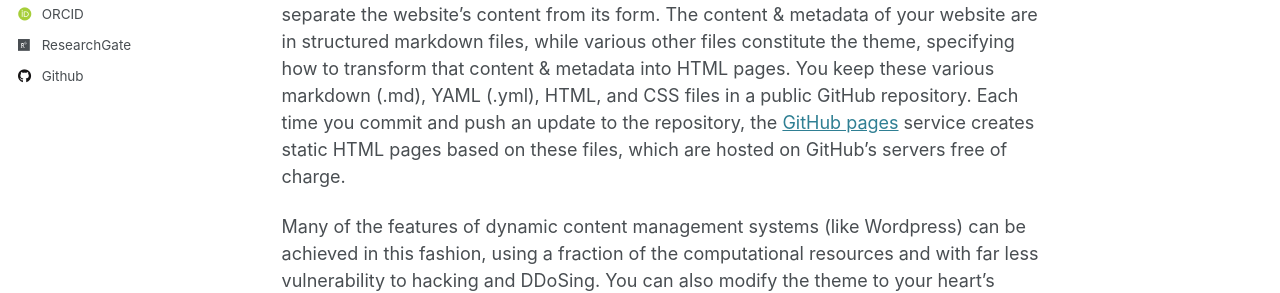
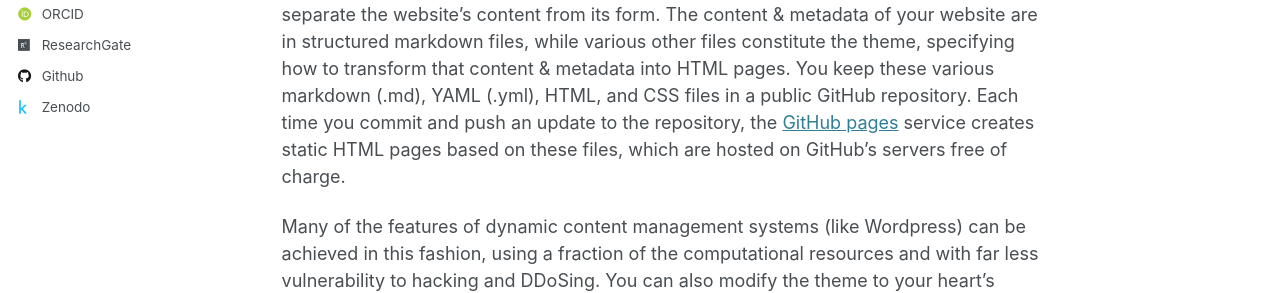
Before and after one commit to drko-curius/drko-curius.github.io, a Jekyll site: the page built from _pages/about.md, in a window 1280 px wide. Shown: the part 517-810 px from the top of the page. Built offline with Jekyll 4.4.1, drawn with Linux system fonts in a browser that asks for light colours; some web fonts are replaced.

Commit message:
Update author-profile.html

```diff
--- a/_includes/author-profile.html
+++ b/_includes/author-profile.html
@@ -76,8 +76,8 @@
       {% if author.github %}
         <li><a href="https://github.com/{{ author.github }}"><i class="fab fa-fw fa-github icon-pad-right" aria-hidden="true"></i>Github</a></li>
       {% endif %}
-      {% if author.kaggle %}
-        <li><a href="https://kaggle.com/{{ author.kaggle }}"><i class="fab fa-fw fa-kaggle icon-pad-right" aria-hidden="true"></i>Kaggle</a></li>
+      {% if author.zenodo %}
+        <li><a href="https://zenodo.org/communities/{{ author.zenodo }}"><i class="fab fa-fw fa-kaggle icon-pad-right" aria-hidden="true"></i>Zenodo</a></li>
       {% endif %}
       {% if author.stackoverflow %}
         <li><a href="https://www.stackoverflow.com/users/{{ author.stackoverflow }}"><i class="fab fa-fw fa-stack-overflow icon-pad-right" aria-hidden="true"></i>Stackoverflow</a></li>
```
